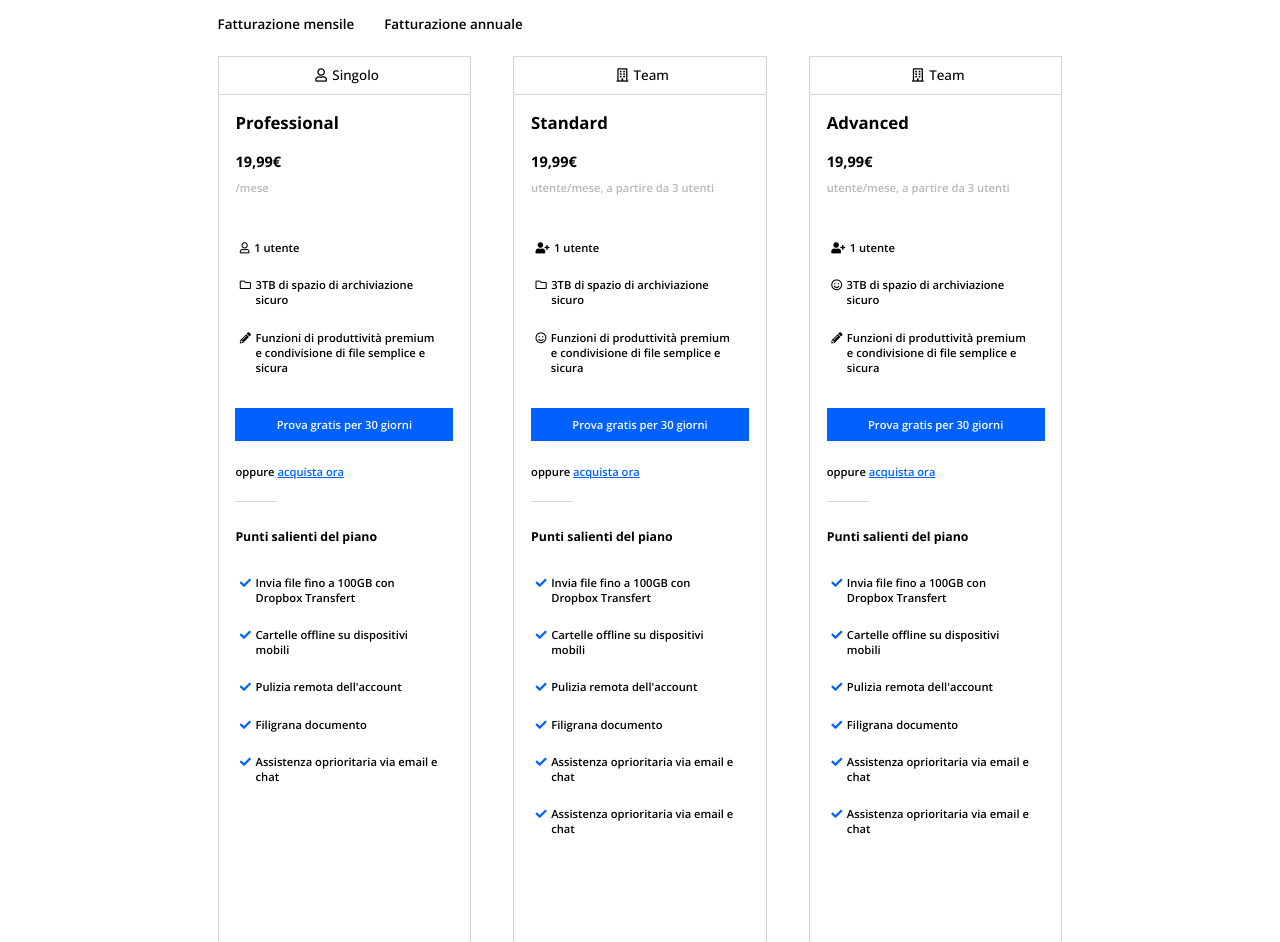
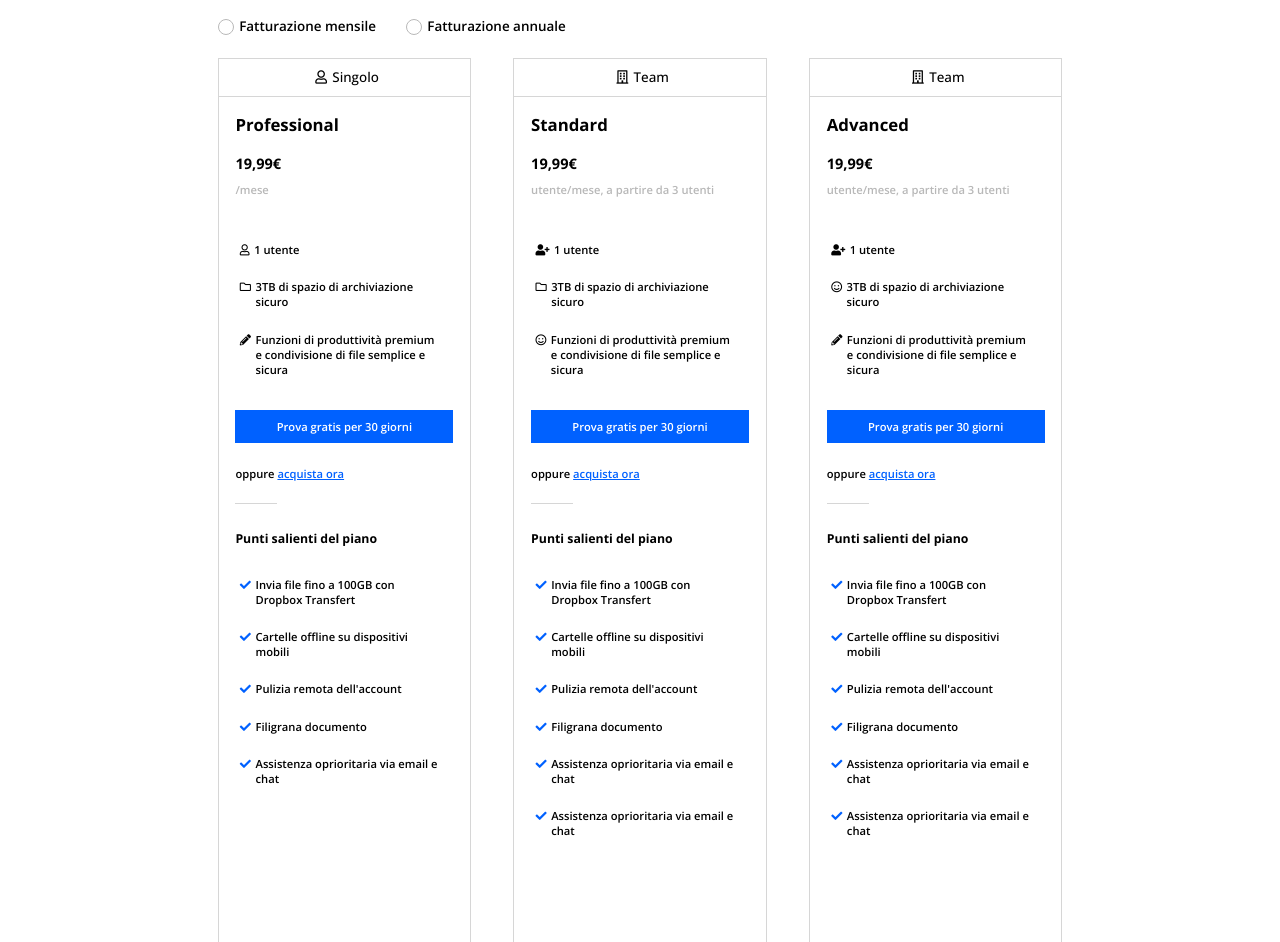
Before and after one commit to comemaino/htmlcss-dropbox, a plain HTML site: page index.html in a window 1280 px wide. Shown: the part 795-1737 px from the top of the page. Drawn offline with nearby package versions, Linux system fonts and the light colour scheme.

Commit message:
Add: i.fa-arrow-down link to #plans-page, Add: input radio.billing

```diff
--- a/css/style.css
+++ b/css/style.css
@@ -9,6 +9,7 @@ html {
     font-size: 70%;
     font-family: "Open Sans", sans-serif;
     font-weight: 600;
+    scroll-behavior: smooth;
 }
 
 /* COMMON */
@@ -188,8 +189,6 @@ section {
 
 }
 
-
-
 .header .links01 li a:hover {
     display: inline-block;
     border-bottom: 2px solid #414141;
@@ -261,17 +260,38 @@ section {
 }
 
 
-.join h2 {
-    margin: 4em 0 1em 0;
+.plans h2 {
+    padding: 4em 0 1em 0;
     font-size: 2.8em;
 }
 
-.join .billing span{
+
+.plans .billing label{
+    margin-right: 2em;
     font-size: 1.2em;
-    margin-right: 2em;
 }
 
-.plans .col {
+input {
+    -webkit-appearance: none;
+    -moz-appearance: none;
+    appearance: none;
+
+    position: relative;
+    top: .25em;
+    width: 1.2em;
+    height: 1.2em;
+    border: 1px solid #b8b8b8;
+    border-radius: 50%;
+    margin-right: .2em;
+}
+
+input:checked {
+    border: 4px solid #0061ff;
+  }
+
+
+.plans .col-side,
+.plans .col-center {
     margin-bottom: 4em;
     min-height: 900px;
 
@@ -479,7 +499,7 @@ a.underline {
 /* FAQ */
 
 .faq h3 {
-    font-size: 2em;
+    font-size: 2.2em;
 }
 
 .faq li h4 {
@@ -521,6 +541,11 @@ footer li a  {
     width: calc(20% - 2em);
 }
 
+.footer-frame h3 {
+    padding-top: 2em;
+    font-size: 1.5em;
+}
+
 .footer-frame .lang-select {
     display: inline-block;
     font-size: .8em;
--- a/index.html
+++ b/index.html
@@ -52,7 +52,9 @@
                             <a class="large-btn blue-btn" href="">Inizia la tua prova gratuita</a>
                             <div class="mt-10">Annulla in qualsiasi momento</div>
                         </div>
-                        <div><a class="btn-arrow" href=""><i class="fas fa-arrow-down"></i></a></div>
+                        <div>
+                            <a href="#plans-page"><i class="fas fa-arrow-down"></i></a>
+                        </div>
                     </div>
                     <div class="col jumbo-img-frame">
                         <img src="img/jumbo.png" alt="" class="jumbo-img">
@@ -68,13 +70,15 @@
         <section>
             <div class="container">
 <!-- PLANS -->
-                <section class="join">
+                <section class="plans" id="plans-page">
                     <h2>Trova il piano Dropbox Business che fa per te</h2>
                     <div class="billing mb-20">
-                        <span>Fatturazione mensile</span>
-                        <span>Fatturazione annuale</span>
+                        <input type="radio" name="billing" id="monthly"></input>
+                        <label for="monthly">Fatturazione mensile</label>
+                        <input type="radio" name="billing" id="yearly"></input>
+                        <label for="yearly">Fatturazione annuale</label>
                     </div>
-                    <div class="clearfix plans">
+                    <div class="clearfix">
 <!-- COL-LEFT -->
                         <div class="col col-side border-1px">
                             <h6 class="plan-target border-bot-1px"><i class="far fa-user"></i>Singolo</h6>
@@ -152,6 +156,7 @@
                             </div>
                         </div>
 <!-- /COL-RIGHT -->
+<!-- ENTERPRISE -->
                     </div>
                     <div class="border-1px">
                         <h6 class="plan-target border-bot-1px"><i class="far fa-building"></i>Team</h6>
@@ -166,6 +171,7 @@
                             </div>
                         </div>
                     </div>
+<!-- /ENTERPRISE -->
 <!-- FIND A PARTNER -->
                     <section class="clearfix partner">
                         <div class="col col-img">
@@ -242,7 +248,7 @@
                 </div>
                 <div class="col col-center">
                     <div>
-                        <img class="mb-20" src="img/designit-bk.svg" alt="designit">
+                        <img class="pad-2-0" src="img/designit-bk.svg" alt="designit">
                         <hr class="mb-20">
                         <p>"I membri del nostro team lavorano costantementi in Paesi, fusi orari e uffici diversi. Ora molte soluzioni sono compatibili con queste esigenze, ma nessuna è facile quanto Dropbox.
                             <br><br><br>Morten Thomsen, Global IT Lead
```
